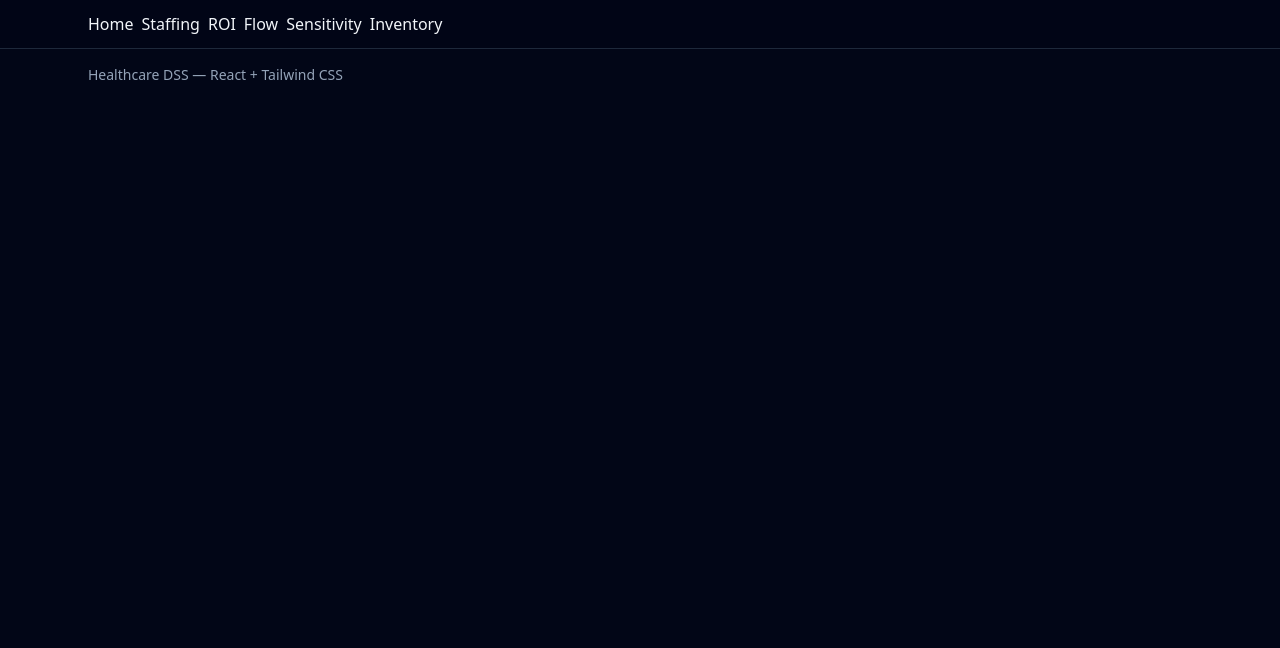
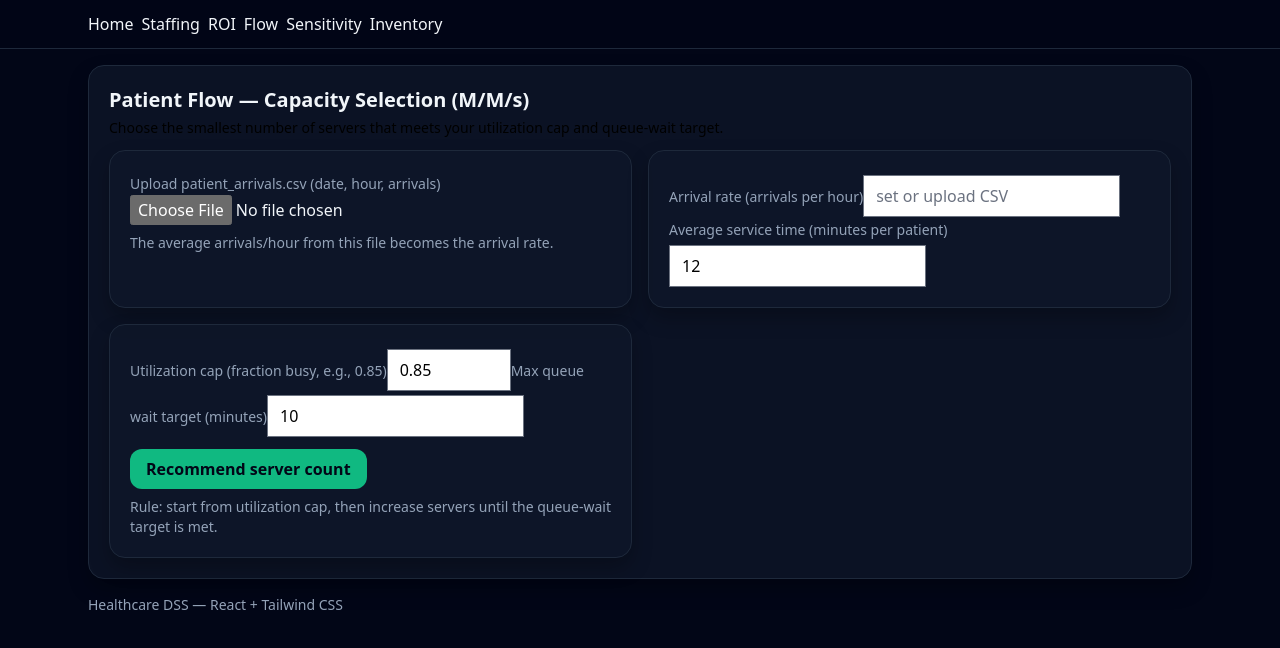
Before and after one commit to batthgurnoor/HealthcareDSS, a React (Vite) app: page /flow in a window 1280 px wide. Shown: the top 648 px of the page. Built offline with nearby package versions, Linux system fonts and the light colour scheme.

Commit message:
Implemented the Patient Flow page. Lets you upload arrivals or type values, then shows the recommended staff count. Added a short table to compare other available options.

```diff
--- a/src/pages/Flow.jsx
+++ b/src/pages/Flow.jsx
@@ -1,9 +1,202 @@
-import React from 'react'
+// src/pages/Flow.jsx
+import { useState } from "react";
+import { loadCsvFile } from "../utils/csv";
+import { validateBySchema, SCHEMA } from "../utils/validation";
+import {
+  averageArrivalRate,
+  computeQueueMetrics,
+  pickServerCount,
+} from "../models/flow";
 
 export default function Flow() {
+  const [arrivalRatePerHour, setArrivalRatePerHour] = useState(null);
+  const [averageServiceTimeMinutes, setAverageServiceTimeMinutes] = useState(12);
+  const [utilizationCap, setUtilizationCap] = useState(0.85);
+  const [queueWaitTargetMinutes, setQueueWaitTargetMinutes] = useState(10);
+
+  const [result, setResult] = useState(null);
+  const [nearbyOptions, setNearbyOptions] = useState(null);
+  const [error, setError] = useState("");
+
+  async function onUpload(e) {
+    setError("");
+    setResult(null);
+    setNearbyOptions(null);
+    try {
+      const file = e.target.files?.[0];
+      if (!file) return;
+      const data = await loadCsvFile(file);
+      validateBySchema(data, SCHEMA.patientArrivals, "patient_arrivals");
+      const avg = averageArrivalRate(data);
+      setArrivalRatePerHour(+avg.toFixed(3));
+    } catch (err) {
+      setError(err.message || String(err));
+    }
+  }
+
+  function run() {
+    try {
+      setError("");
+      setResult(null);
+      setNearbyOptions(null);
+
+      const lam = Number(arrivalRatePerHour);
+      const svcMin = Number(averageServiceTimeMinutes);
+      const rhoCap = Number(utilizationCap);
+      const wqCap = Number(queueWaitTargetMinutes);
+
+      if (!(lam >= 0)) throw new Error("Set the arrival rate or upload patient_arrivals.csv.");
+      if (!(svcMin > 0)) throw new Error("Average service time must be > 0 minutes.");
+      if (!(rhoCap > 0 && rhoCap < 1)) throw new Error("Utilization cap must be between 0 and 1.");
+      if (!(wqCap >= 0)) throw new Error("Queue wait target must be ≥ 0 minutes.");
+
+      const choice = pickServerCount(lam, svcMin, rhoCap, wqCap);
+      setResult(choice);
+
+      // Show a small comparison table around the chosen server count
+      const serviceRatePerHour = 60 / svcMin;
+      const start = Math.max(1, choice.serverCount - 2);
+      const end = choice.serverCount + 2;
+      const rows = [];
+      for (let s = start; s <= end; s++) {
+        rows.push(computeQueueMetrics(lam, serviceRatePerHour, s));
+      }
+      setNearbyOptions(rows);
+    } catch (err) {
+      setError(err.message || String(err));
+    }
+  }
+
   return (
-    <div>
+    <div className="mt-4 space-y-4">
+      <div className="card">
+        <h2 className="text-xl font-semibold">Patient Flow — Capacity Selection (M/M/s)</h2>
+        <p className="small mt-1 text-black">
+          Choose the smallest number of servers that meets your utilization cap and queue-wait target.
+        </p>
 
+        <div className="row mt-3">
+          <div className="card">
+            <label className="small">Upload patient_arrivals.csv (date, hour, arrivals)</label>
+            <input aria-label="Upload patient arrivals CSV" type="file" accept=".csv" onChange={onUpload} />
+            <div className="small mt-2">
+              The average arrivals/hour from this file becomes the arrival rate.
+            </div>
+          </div>
+
+          <div className="card">
+            <label className="small">Arrival rate (arrivals per hour)</label>
+            <input
+              className="mt-1 text-black"
+              type="number"
+              step="0.1"
+              aria-label="Arrival rate per hour"
+              placeholder={
+                arrivalRatePerHour == null ? "set or upload CSV" : String(arrivalRatePerHour)
+              }
+              onChange={(e) =>
+                setArrivalRatePerHour(e.target.value === "" ? null : Number(e.target.value))
+              }
+            />
+            <label className="small mt-2">Average service time (minutes per patient)</label>
+            <input
+              className="mt-1 text-black"
+              type="number"
+              value={averageServiceTimeMinutes}
+              min="1"
+              step="0.5"
+              aria-label="Average service time in minutes"
+              onChange={(e) => setAverageServiceTimeMinutes(e.target.value)}
+            />
+          </div>
+
+          <div className="card">
+            <label className="small">Utilization cap (fraction busy, e.g., 0.85)</label>
+            <input
+              className="mt-1 text-black"
+              type="number"
+              value={utilizationCap}
+              min="0.1"
+              max="0.99"
+              step="0.01"
+              aria-label="Utilization cap"
+              onChange={(e) => setUtilizationCap(e.target.value)}
+            />
+            <label className="small mt-2">Max queue wait target (minutes)</label>
+            <input
+              className="mt-1 text-black"
+              type="number"
+              value={queueWaitTargetMinutes}
+              min="0"
+              step="1"
+              aria-label="Queue wait target minutes"
+              onChange={(e) => setQueueWaitTargetMinutes(e.target.value)}
+            />
+            <button className="btn mt-3" onClick={run}>
+              Recommend server count
+            </button>
+            <p className="small mt-2">
+              Rule: start from utilization cap, then increase servers until the queue-wait target is met.
+            </p>
+          </div>
+        </div>
+
+        {error && <p className="text-red-400 mt-2">{error}</p>}
+      </div>
+
+      {result && (
+        <div className="space-y-3">
+          <div className="row">
+            <div className="metric">
+              <span>Recommended servers on duty</span>
+              <b>{result.serverCount}</b>
+            </div>
+            <div className="metric">
+              <span>Average utilization (fraction of time busy)</span>
+              <b>{result.metrics.utilization}</b>
+            </div>
+            <div className="metric">
+              <span>Probability a patient waits</span>
+              <b>{result.metrics.waitProbability}</b>
+            </div>
+            <div className="metric">
+              <span>Expected queue wait (minutes)</span>
+              <b>{result.metrics.queueWaitMinutes}</b>
+            </div>
+          </div>
+
+          {nearbyOptions && (
+            <div className="card">
+              <h3 className="text-lg font-semibold mb-2">Compare nearby staffing options</h3>
+              <table className="tbl">
+                <thead>
+                  <tr>
+                    <th title="Number of parallel servers/clinicians working this area">Servers on duty</th>
+                    <th title="Average fraction of time servers are busy">Average utilization</th>
+                    <th title="Chance a patient has to wait (not served immediately)">Probability of waiting</th>
+                    <th title="Expected time a patient spends waiting in the queue">Expected queue wait (min)</th>
+                    <th title="Queue wait + service time">Average total time in system (min)</th>
+                  </tr>
+                </thead>
+                <tbody>
+                  {nearbyOptions.map((r, i) => (
+                    <tr key={i}>
+                      <td>{r.s}</td>
+                      <td>{r.utilization}</td>
+                      <td>{r.waitProbability}</td>
+                      <td>{r.queueWaitMinutes}</td>
+                      <td>{r.totalTimeMinutes}</td>
+                    </tr>
+                  ))}
+                </tbody>
+              </table>
+              <p className="small mt-2">
+                * “Total time in system” includes the time waiting plus the time receiving service.
+              </p>
+            </div>
+          )}
+        </div>
+      )}
     </div>
-  )
+  );
 }
```
